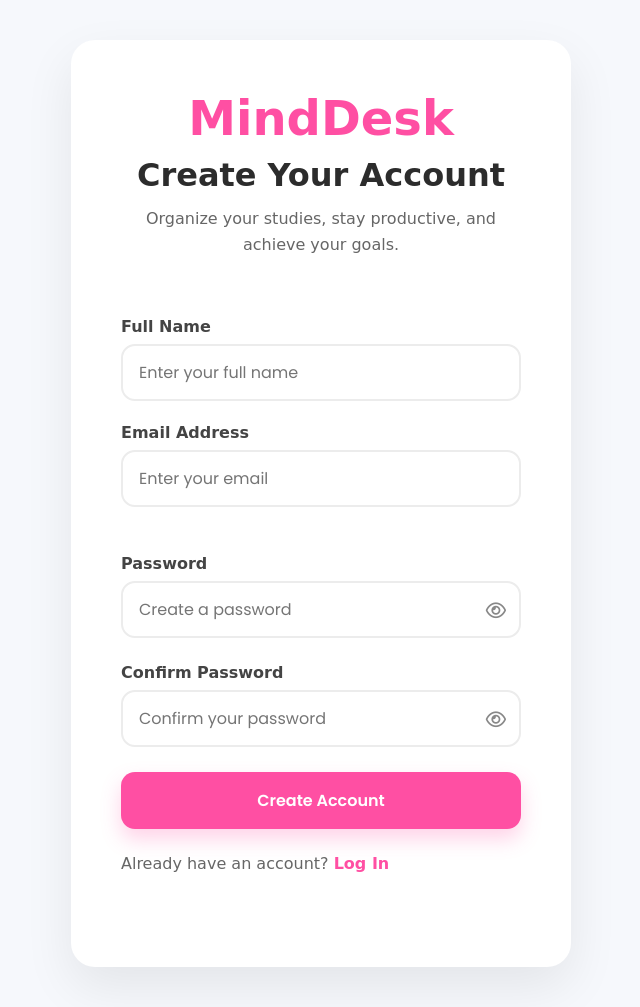
After one commit to doctorocty/MindDesk, a Flask app: page /signup in a window 1280 px wide. The commit adds this page. Shown: the whole page, without its empty margins (319-959 px from the left). Run offline with Flask 3, Linux system fonts and the light colour scheme; some libraries are stand-ins or nearby versions.

Commit message:
Implemented secure signup validation and password hashing

```diff
--- a/app.py
+++ b/app.py
@@ -1,8 +1,12 @@
-from flask import Flask, render_template
+from flask import Flask, render_template, request, redirect, url_for
+from werkzeug.security import generate_password_hash
 from config import Config
-from database import initialize_database
+from database import initialize_database, email_exists
+
+
 
 app = Flask(__name__)
+print(">>> THIS IS THE APP.PY THAT FLASK IS RUNNING <<<")
 app.config.from_object(Config)
 
 initialize_database()
@@ -13,5 +17,39 @@ def home():
     return render_template("index.html")
 
 
+@app.route("/signup", methods=["GET", "POST"])
+def signup():
+
+    app.logger.info(f"Request Method: {request.method}")
+
+    if request.method == "POST":
+
+        app.logger.info(f"Form Data: {request.form}")
+
+        full_name = request.form.get("full_name")
+        email = request.form.get("email")
+        password = request.form.get("password")
+        confirm_password = request.form.get("confirm_password")
+
+        if email_exists(email):
+            return render_template(
+                "auth/signup.html",
+                error="An account with this email already exists."
+            )
+
+        hashed_password = generate_password_hash(password)
+
+        print("----- New Sign Up -----")
+        print("Full Name:", full_name)
+        print("Email:", email)
+        print("Hashed Password:", hashed_password)
+
+    return render_template("auth/signup.html")
+
+@app.route("/login")
+def login():
+    return render_template("auth/login.html")
+
+
 if __name__ == "__main__":
     app.run(debug=True)
--- /dev/null
+++ b/static/css/auth.css
@@ -0,0 +1,142 @@
+.auth-section{
+    min-height:100vh;
+    display:flex;
+    justify-content:center;
+    align-items:center;
+    padding:40px 20px;
+}
+
+.auth-card{
+    width:100%;
+    max-width:500px;
+    background:#ffffff;
+    border-radius:24px;
+    padding:50px;
+    text-align:center;
+    box-shadow:0 20px 50px rgba(0,0,0,0.08);
+}
+
+.auth-logo{
+    font-family:"Quesy", cursive;
+    font-size:3rem;
+    color:#ff4fa3;
+    margin-bottom:10px;
+}
+
+.auth-card h2{
+    font-size:2rem;
+    margin-bottom:12px;
+}
+
+.auth-subtitle{
+    color:#666;
+    line-height:1.6;
+}
+
+.auth-form{
+    margin-top:35px;
+}
+
+.input-group{
+    display:flex;
+    flex-direction:column;
+    text-align:left;
+    margin-bottom:22px;
+}
+
+.input-group label{
+    font-weight:600;
+    margin-bottom:8px;
+    color:#444;
+}
+
+.input-group input{
+    padding:14px 16px;
+    border:2px solid #ececec;
+    border-radius:14px;
+    font-size:1rem;
+    font-family:"Poppins", sans-serif;
+    transition:0.3s;
+    outline:none;
+}
+
+.input-group input:focus{
+    border-color:#ff4fa3;
+    box-shadow:0 0 0 4px rgba(255,79,163,.15);
+}
+
+.auth-button{
+    width:100%;
+    border:none;
+    border-radius:14px;
+    padding:16px;
+    font-size:1rem;
+    font-weight:600;
+    font-family:"Poppins", sans-serif;
+    background:#ff4fa3;
+    color:white;
+    cursor:pointer;
+    transition:all .25s ease;
+    box-shadow:0 10px 20px rgba(255,79,163,.25);
+}
+
+.auth-button:hover{
+    transform:translateY(-3px);
+    box-shadow:0 15px 30px rgba(255,79,163,.35);
+}
+
+.auth-button:active{
+    transform:translateY(0);
+}
+
+.auth-button:hover{
+    transform:translateY(-2px);
+}
+
+.auth-footer{
+    margin-top:25px;
+    color:#666;
+}
+
+.auth-footer a{
+    text-decoration:none;
+    color:#ff4fa3;
+    font-weight:600;
+}
+
+.auth-footer a:hover{
+    text-decoration:underline;
+}
+
+/* new css */
+
+.auth-divider{
+    width:70px;
+    height:4px;
+    background:#ff4fa3;
+    margin:28px auto 35px;
+    border-radius:100px;
+}
+
+.error-message{
+    color:#e63946;
+    font-size:0.9rem;
+    margin-top:-10px;
+    margin-bottom:15px;
+    min-height:20px;
+}
+
+.toggle-password{
+    position:absolute;
+    right:15px;
+    top:50%;
+    transform:translateY(-50%);
+    cursor:pointer;
+    color:#888;
+    font-size:18px;
+    transition:color 0.2s ease;
+}
+
+.toggle-password:hover{
+    color:#ff5ca8;
+}
--- a/static/css/style.css
+++ b/static/css/style.css
@@ -16,7 +16,7 @@
 }
 
 body{
-    font-family:"cutesy"-serif;
+    font-family: "Quesy", cursive;
     background:var(--background);
     color:var(--text);
 }
@@ -77,3 +77,13 @@ body{
     }
 
 }
+
+.password-wrapper{
+    position:relative;
+}
+
+.password-wrapper input{
+    width:100%;
+    padding-right:45px;
+    box-sizing:border-box;
+}
--- a/static/js/script.js
+++ b/static/js/script.js
@@ -1 +1,99 @@
 console.log("MindDesk is running.");
+
+const signupForm = document.querySelector(".auth-form");
+
+if (signupForm) {
+
+    const emailInput = document.getElementById("email");
+    const emailError = document.getElementById("email-error");
+
+    const passwordInput = document.getElementById("password");
+const confirmPasswordInput = document.getElementById("confirm-password");
+
+const passwordError = document.getElementById("password-error");
+const confirmPasswordError = document.getElementById("confirm-password-error");
+
+    signupForm.addEventListener("submit", function (event) {
+
+        emailError.style.display = "none";
+emailError.textContent = "";
+
+passwordError.style.display = "none";
+passwordError.textContent = "";
+
+confirmPasswordError.style.display = "none";
+confirmPasswordError.textContent = "";
+
+        const email = emailInput.value.trim();
+
+        const emailPattern =
+            /^[^\s@]+@[^\s@]+\.[^\s@]+$/;
+
+        if (!emailPattern.test(email)) {
+
+            event.preventDefault();
+
+            emailError.textContent =
+                "Oh c'mon twin that ain't a valid email address.";
+
+            emailError.style.display = "block";
+        }
+
+        const password = passwordInput.value;
+const confirmPassword = confirmPasswordInput.value;
+
+const passwordPattern =
+    /^(?=.*[a-z])(?=.*[A-Z])(?=.*\d)(?=.*[!@#$%^&*(),.?":{}|<>]).{8,}$/;
+
+if (!passwordPattern.test(password)) {
+
+    event.preventDefault();
+
+    passwordError.textContent =
+        "Password must be at least 8 characters and include an uppercase letter, lowercase letter, number, and special character.";
+
+    passwordError.style.display = "block";
+}
+
+if (password !== confirmPassword) {
+
+    event.preventDefault();
+
+    confirmPasswordError.textContent =
+        "Passwords do not match.";
+
+    confirmPasswordError.style.display = "block";
+}
+
+    });
+
+}
+
+const toggleButtons = document.querySelectorAll(".toggle-password");
+
+toggleButtons.forEach(button => {
+
+    button.addEventListener("click", () => {
+
+        const input = document.getElementById(button.dataset.target);
+
+       const icon = button.querySelector("i");
+
+if (input.type === "password") {
+
+    input.type = "text";
+
+    icon.classList.remove("fa-eye");
+    icon.classList.add("fa-eye-slash");
+
+} else {
+
+    input.type = "password";
+
+    icon.classList.remove("fa-eye-slash");
+    icon.classList.add("fa-eye");
+
+}
+    });
+
+});
--- /dev/null
+++ b/templates/auth/login.html
@@ -0,0 +1,5 @@
+{% extends "layout.html" %}
+
+{% block content %}
+<h1>Login Page</h1>
+{% endblock %}
--- /dev/null
+++ b/templates/auth/signup.html
@@ -0,0 +1,98 @@
+{% extends "layout.html" %}
+
+{% block content %}
+
+<section class="auth-section">
+
+    <div class="auth-card">
+
+        <h1 class="auth-logo">MindDesk</h1>
+
+        <h2>Create Your Account</h2>
+
+        <p class="auth-subtitle">
+            Organize your studies, stay productive, and achieve your goals.
+        </p>
+
+        <form class="auth-form" method="POST" action="{{ url_for('signup') }}">
+
+            <p id="server-error" class="error-message">
+    {% if error %}
+        {{ error }}
+    {% endif %}
+</p>
+
+            <div class="input-group">
+                <label for="full-name">Full Name</label>
+                <input
+                    type="text"
+                    id="full-name"
+                    name="full_name"
+                    placeholder="Enter your full name"
+                    required>
+            </div>
+
+            <div class="input-group">
+                <label for="email">Email Address</label>
+                <input
+    type="email"
+    id="email"
+    name="email"
+    placeholder="Enter your email"
+    autocomplete="email"
+    required>
+            </div>
+
+            <p id="email-error" class="error-message"></p>
+
+            <div class="input-group">
+                <label for="password">Password</label>
+<div class="password-wrapper">
+    <input
+        type="password"
+        id="password"
+        name="password"
+        placeholder="Create a password"
+        required>
+
+   <span class="toggle-password" data-target="password">
+    <i class="fa-regular fa-eye"></i>
+</span>
+
+</div>
+
+            <p id="password-error" class="error-message"></p>
+
+            <div class="input-group">
+                <label for="confirm-password">Confirm Password</label>
+<div class="password-wrapper">
+    <input
+        type="password"
+        id="confirm-password"
+        name="confirm_password"
+        placeholder="Confirm your password"
+        required>
+
+    <span class="toggle-password" data-target="confirm-password">
+        <i class="fa-regular fa-eye"></i>
+    </span>
+</div>
+
+            <p id="confirm-password-error" class="error-message"></p>
+
+            <button type="submit" class="auth-button">
+                Create Account
+            </button>
+
+        </form>
+
+        <p class="auth-footer">
+            Already have an account?
+            <a href="{{ url_for('login') }}">Log In</a>
+        </p>
+
+    </div>
+
+</section>
+
+{% endblock %}
--- a/templates/layout.html
+++ b/templates/layout.html
@@ -1,5 +1,9 @@
 <!DOCTYPE html>
 <html lang="en">
+
+<link
+    rel="stylesheet"
+    href="https://cdnjs.cloudflare.com/ajax/libs/font-awesome/6.7.2/css/all.min.css">
 <head>
 
     <meta charset="UTF-8">
@@ -11,6 +15,7 @@
     <title>MindDesk</title>
 
     <link rel="preconnect" href="https://fonts.googleapis.com">
+    <link rel="stylesheet" href="{{ url_for('static', filename='css/auth.css') }}">
 
     <link rel="preconnect"
           href="https://fonts.gstatic.com"
```
Also changed, not shown: database.py (+16 -0 lines).
